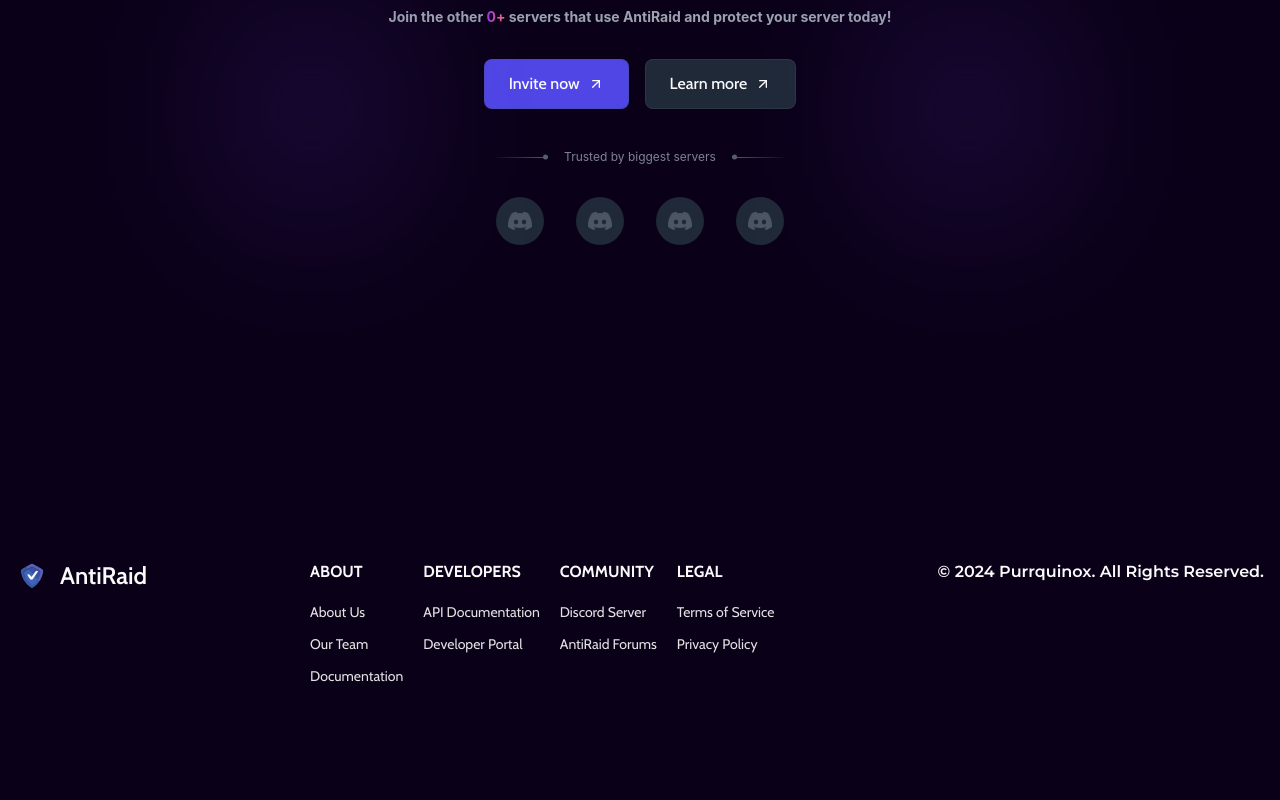
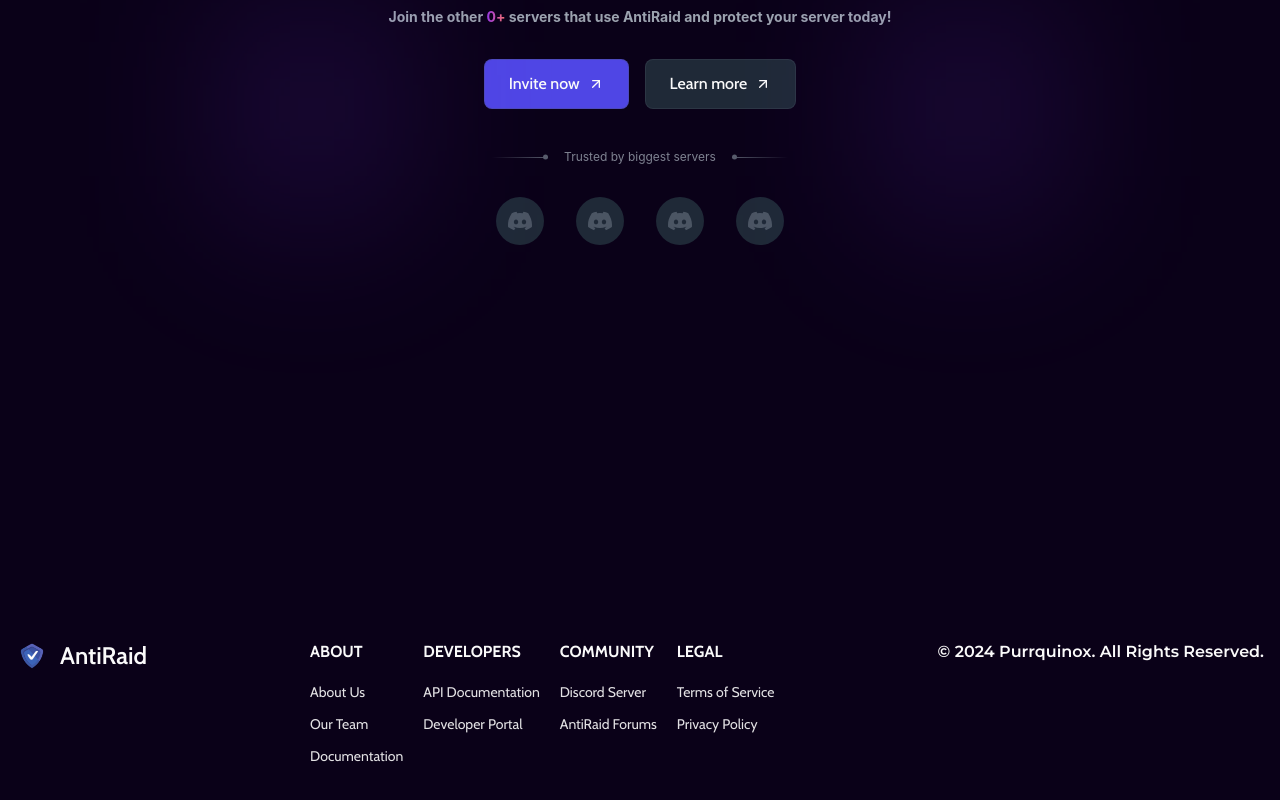
Before and after one commit to Anti-Raid/badgerfang-next, a Next.js app: page / in a window 1280 px wide. Shown: the part 396-1196 px from the top of the page. Before the commit the page ends 1124 px from the top, so only its background shows below. Built offline with nearby package versions, Linux system fonts and the light colour scheme; no server answers; a web font is replaced by a local one.

Commit message:
Add margin-top to Footer component for improved layout

```diff
--- a/src/components/Footer.tsx
+++ b/src/components/Footer.tsx
@@ -60,7 +60,7 @@
 
 const Footer = () => {
 	return (
-		<footer className="bg-transparent text-foreground">
+		<footer className="bg-transparent text-foreground mt-20">
 			<div className="mx-auto w-full max-w-screen-xl p-4 py-6 lg:py-8">
 				<div className="md:flex md:justify-between md:gap-9 ">
 					<div className="mb-6 md:mb-0">
```
